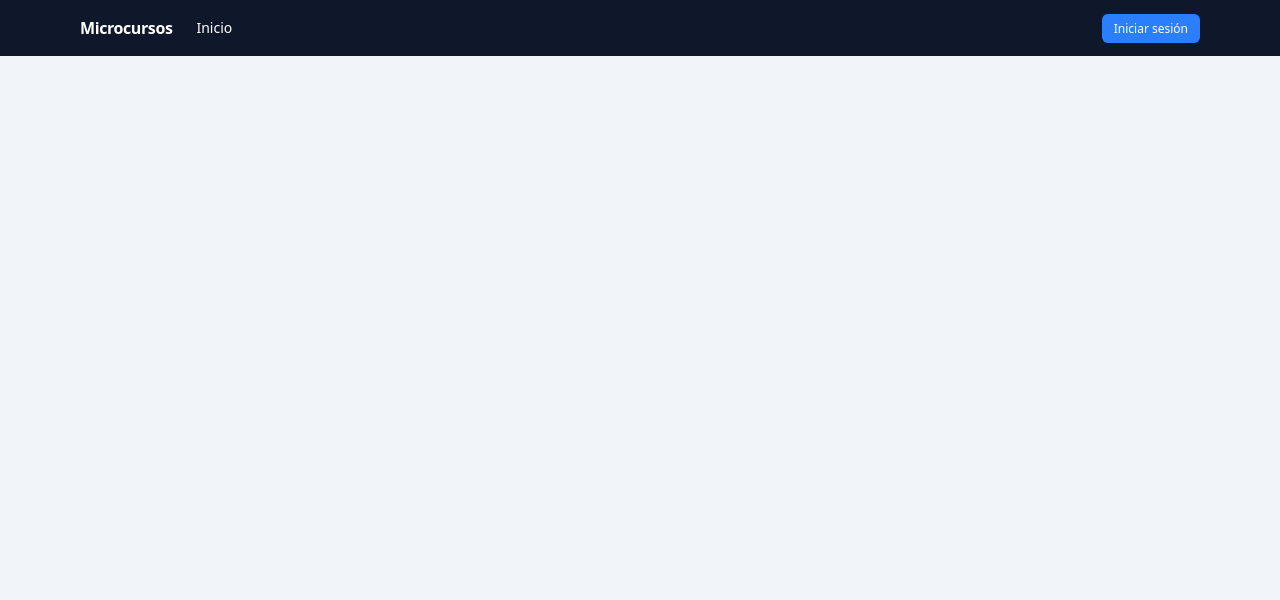
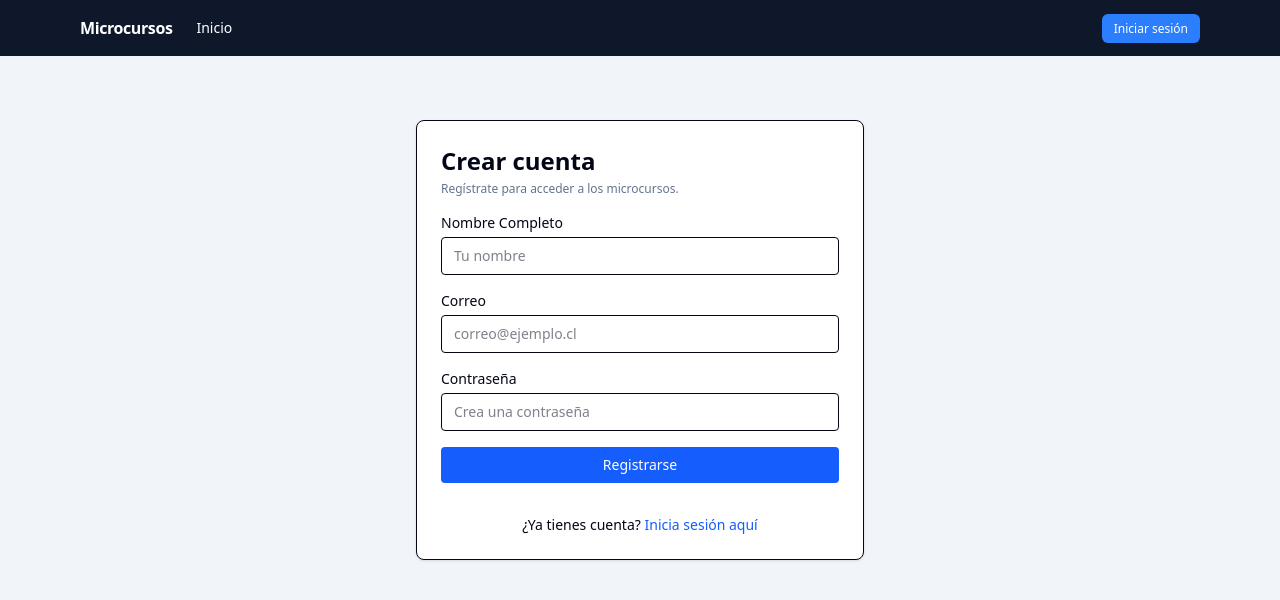
Before and after one commit to jmilla1/microcursos, a Vue app: page /register in a window 1280 px wide. Shown: the top 600 px of the page. Built offline with nearby package versions, Linux system fonts and the light colour scheme; no server answers.

Commit message:
Formulario de registro frontend

```diff
--- a/src/router/index.js
+++ b/src/router/index.js
@@ -10,11 +10,12 @@ import ProgresoView from "../views/ProgresoView.vue";
 import ForoView from "../views/ForoView.vue";
 import AdminView from "../views/AdminView.vue";
 import { useAuth } from "../composables/useAuth";
+import RegisterView from "../views/RegisterView.vue";
 
 const routes = [
   { path: "/", name: "home", component: HomeView },
   { path: "/login", name: "login", component: LoginView },
-
+  { path: "/register", name: "register", component: RegisterView },
   {
     path: "/catalogo",
     name: "catalogo",
@@ -82,7 +83,7 @@ router.beforeEach((to, from, next) => {
   }
 
   // 3) Rutas que requieren ADMIN
-    if (requiereAdmin && !isAdmin.value) {
+  if (requiereAdmin && !isAdmin.value) {
     return next({ name: "home" });
   }
 
--- /dev/null
+++ b/src/views/RegisterView.vue
@@ -0,0 +1,109 @@
+<template>
+  <div class="py-10 flex justify-center">
+    <div class="w-full max-w-md bg-white border rounded-lg shadow-sm p-6">
+      <h1 class="text-2xl font-semibold mb-1">Crear cuenta</h1>
+      <p class="text-xs text-slate-500 mb-4">
+        Regístrate para acceder a los microcursos.
+      </p>
+
+      <form @submit.prevent="handleSubmit" class="space-y-4">
+        <!-- Campo Nombre -->
+        <div>
+          <label class="block text-sm mb-1" for="nombre">Nombre Completo</label>
+          <input
+            id="nombre"
+            v-model="nombre"
+            type="text"
+            required
+            class="w-full border rounded px-3 py-2 text-sm focus:outline-none focus:ring-2 focus:ring-blue-500 focus:border-blue-500"
+            placeholder="Tu nombre"
+          />
+        </div>
+
+        <!-- Campo Email -->
+        <div>
+          <label class="block text-sm mb-1" for="email">Correo</label>
+          <input
+            id="email"
+            v-model="email"
+            type="email"
+            required
+            class="w-full border rounded px-3 py-2 text-sm focus:outline-none focus:ring-2 focus:ring-blue-500 focus:border-blue-500"
+            placeholder="correo@ejemplo.cl"
+          />
+        </div>
+
+        <!-- Campo Password -->
+        <div>
+          <label class="block text-sm mb-1" for="password">Contraseña</label>
+          <input
+            id="password"
+            v-model="password"
+            type="password"
+            required
+            class="w-full border rounded px-3 py-2 text-sm focus:outline-none focus:ring-2 focus:ring-blue-500 focus:border-blue-500"
+            placeholder="Crea una contraseña"
+          />
+        </div>
+
+        <button
+          type="submit"
+          :disabled="loading"
+          class="w-full bg-blue-600 hover:bg-blue-700 disabled:opacity-60 text-white py-2 rounded text-sm font-medium transition-colors"
+        >
+          {{ loading ? "Registrando..." : "Registrarse" }}
+        </button>
+
+        <p v-if="error" class="text-red-600 text-sm mt-2">
+          {{ error }}
+        </p>
+
+        <div class="text-center text-sm mt-4">
+          ¿Ya tienes cuenta?
+          <router-link to="/login" class="text-blue-600 hover:underline">Inicia sesión aquí</router-link>
+        </div>
+      </form>
+    </div>
+  </div>
+</template>
+
+<script setup>
+import { ref } from "vue";
+import { useRouter } from "vue-router";
+import api from "../api/client";
+
+const router = useRouter();
+
+const nombre = ref("");
+const email = ref("");
+const password = ref("");
+
+const loading = ref(false);
+const error = ref("");
+
+const handleSubmit = async () => {
+  loading.value = true;
+  error.value = "";
+
+  try {
+    // Llamada directa al endpoint de registro de tu backend
+    await api.post("/auth/register", {
+      nombre: nombre.value,
+      email: email.value,
+      password: password.value
+    });
+
+    // Si sale bien, redirigir al login con un mensaje (opcional) o alerta
+    alert("Registro exitoso. Por favor inicia sesión.");
+    await router.push({ name: "login" });
+
+  } catch (e) {
+    console.error(e);
+    error.value =
+      e?.response?.data?.message ||
+      "Error al registrar. El correo podría estar en uso.";
+  } finally {
+    loading.value = false;
+  }
+};
+</script>
```
